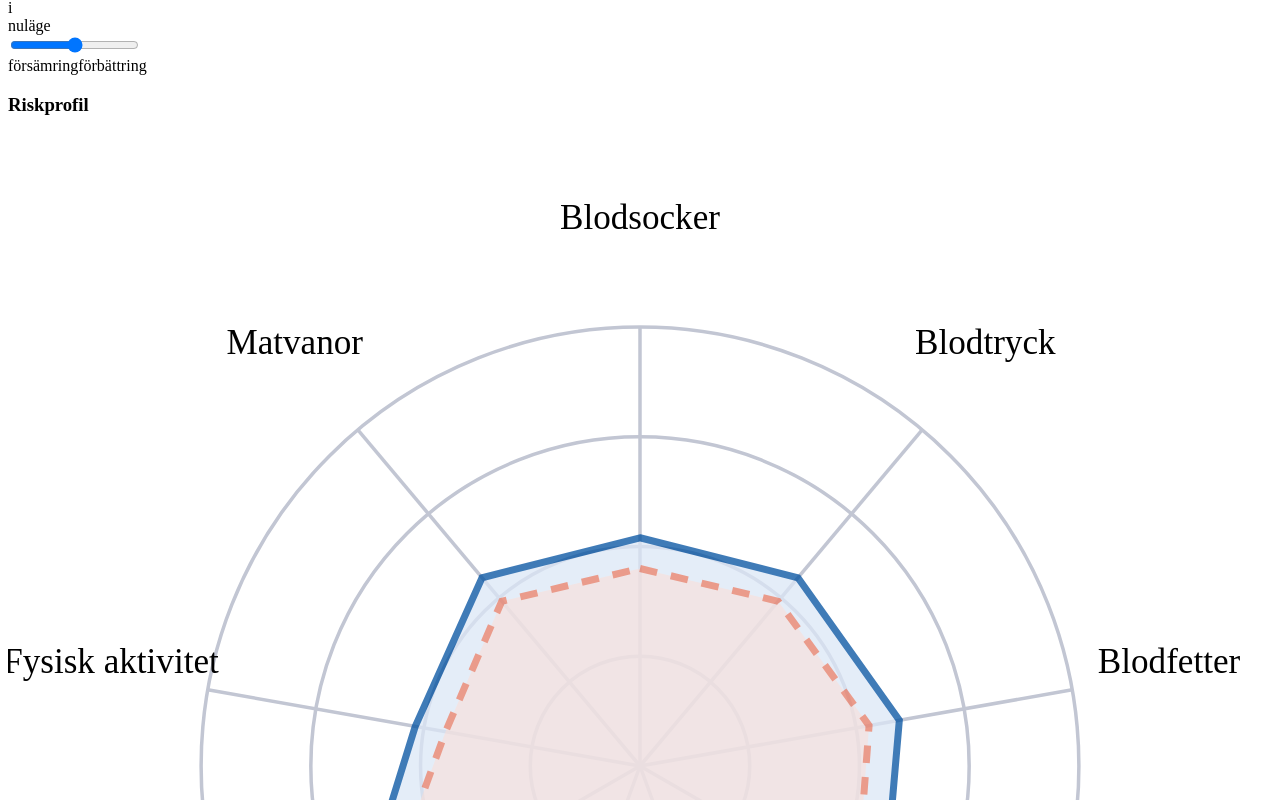
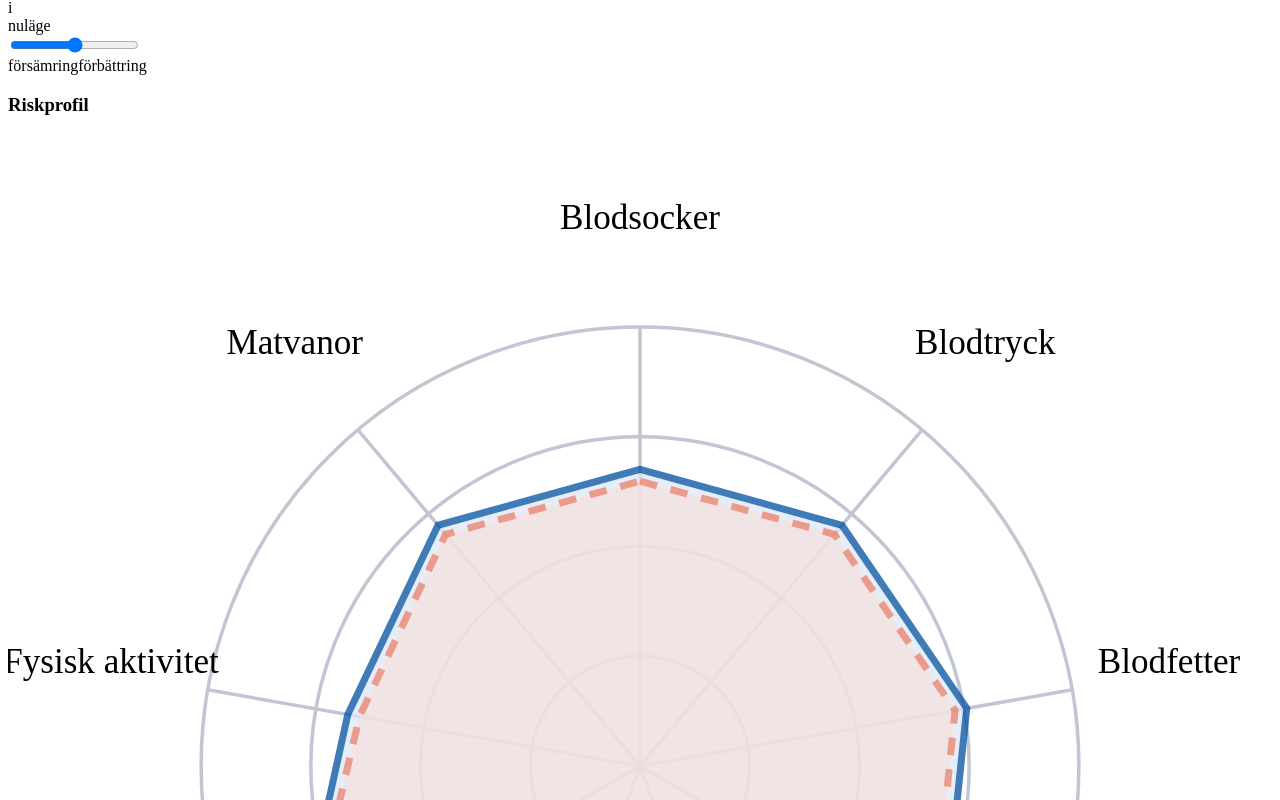
Before and after one commit to masa6009/VIP, a React (Vite) app in the folder folkhalso-kompassen/: page / in a window 1280 px wide. Shown: the part 1560-2360 px from the top of the page. Built offline with nearby package versions, Linux system fonts and the light colour scheme; the HTML template or start-up script is replaced by a standard one.

Commit message:
Updated labels for municipality in prognos & radarchart

```diff
--- a/folkhalso-kompassen/src/App.jsx
+++ b/folkhalso-kompassen/src/App.jsx
@@ -282,11 +282,13 @@ function SliderCard({ risk, value, onChange }) {
     </div>
   );
 }
-function Spider({ selected, values }) {
+function Spider({ selected, values, municipality1, municipality2 }) {
   const size = 360,
     c = 180,
     r = 125,
     axes = selected.length ? selected : risks;
+  const municipalityAdjustment1 = (muniBase[municipality1] || 3) * 3;
+  const municipalityAdjustment2 = (muniBase[municipality2] || 3) * 3;
   const poly = (off = 0) =>
     axes
       .map((a, i) => {
@@ -325,14 +327,14 @@ function Spider({ selected, values }) {
           );
         })}
         <polygon
-          points={poly(0)}
+          points={poly(municipalityAdjustment1)}
           fill={C.lightBlue}
           stroke={C.blue}
           strokeWidth="2"
           opacity=".75"
         />
         <polygon
-          points={poly(-7)}
+          points={poly(municipalityAdjustment2)}
           fill={C.lightOrange}
           stroke={C.orange}
           strokeDasharray="5 4"
@@ -340,19 +342,31 @@ function Spider({ selected, values }) {
           opacity=".55"
         />
       </svg>
+      <div className="legend">
+        <div className="legendItem">
+          <div className="marker solid" style={{ backgroundColor: C.blue }}></div>
+          {municipality1}
+        </div>
+        <div className="legendItem">
+          <div className="marker dashed" style={{ borderColor: C.orange }}></div>
+          {municipality2}
+        </div>
+      </div>
     </div>
   );
 }
-function Lives({ selected, values, year, setYear }) {
+function Lives({ selected, values, year, setYear, municipality1, municipality2 }) {
   const yrs = [2026, 2030, 2035, 2040, 2045, 2050, 2055, 2060];
   const impact = selected.reduce(
     (s, r) => s + Math.max(0, values[r]) * 12 - Math.min(0, values[r]) * 5,
     0,
   );
+  const base1 = muniBase[municipality1] || 3;
+  const base2 = muniBase[municipality2] || 3;
   const pts = yrs.map((y, i) => ({
     y,
-    a: Math.round(i * 20 + (impact * i) / 3),
-    b: Math.round(i * 12 + (impact * i) / 5),
+    a: Math.round(i * 20 + (impact * i) / 3 + base1 * 5),
+    b: Math.round(i * 12 + (impact * i) / 5 + base2 * 3),
   }));
   const max = Math.max(120, ...pts.map((p) => p.a));
   const x = (i) => 38 + i * 70,
@@ -400,6 +414,16 @@ function Lives({ selected, values, year, setYear }) {
           strokeWidth="2"
         />
       </svg>
+      <div className="legend">
+        <div className="legendItem">
+          <div className="marker solid" style={{ backgroundColor: C.blue }}></div>
+          {municipality1}
+        </div>
+        <div className="legendItem">
+          <div className="marker dashed" style={{ borderColor: C.orange }}></div>
+          {municipality2}
+        </div>
+      </div>
     </div>
   );
 }
@@ -424,8 +448,8 @@ function Prognos() {
   );
   const [age, setAge] = useState("");
   const [gender, setGender] = useState("");
-  const [municipality1, setMunicipality1] = useState("");
-  const [municipality2, setMunicipality2] = useState("");
+  const [municipality1, setMunicipality1] = useState("Umeå");
+  const [municipality2, setMunicipality2] = useState("Skellefteå");
   const [year, setYear] = useState(2050);
   const update = (r, v) => setValues({ ...values, [r]: v });
   return (
@@ -468,12 +492,14 @@ function Prognos() {
         </div>
       </section>
       <section className="bottom">
-        <Spider selected={selected} values={values} />
+        <Spider selected={selected} values={values} municipality1={municipality1} municipality2={municipality2} />
         <Lives
           selected={selected}
           values={values}
           year={year}
           setYear={setYear}
+          municipality1={municipality1}
+          municipality2={municipality2}
         />
       </section>
     </main>
```
Also changed, not shown: folkhalso-kompassen/src/styles.css (+24 -0 lines).
